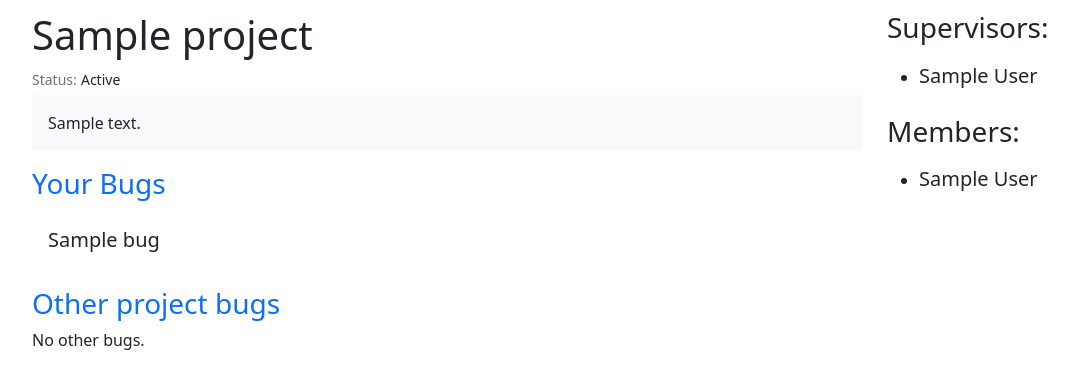
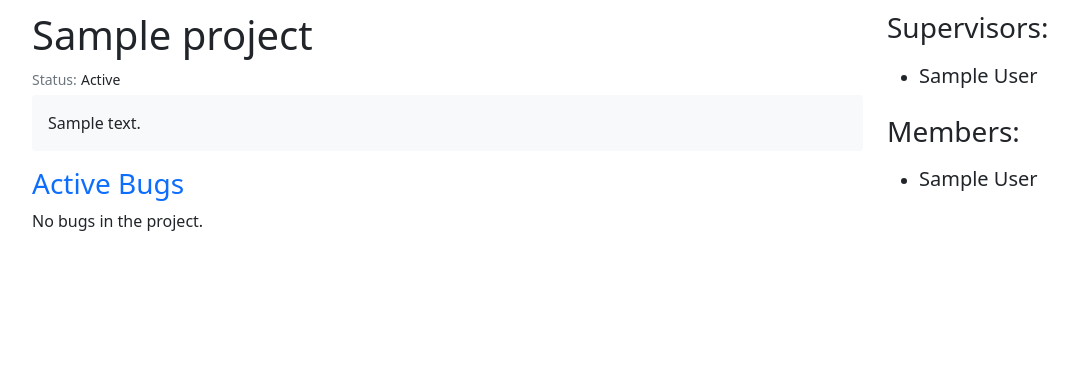
Before and after one commit to JoaoAPS/BugTracker, a Django app: template app/projects/templates/projects/detail.html in a window 1280 px wide. Shown: the part 69-458 px from the top of the page, without its empty margins (50-1128 px from the left). Run offline with Django 3.2, Linux system fonts and the light colour scheme; tables that the repository leaves empty hold one stand-in row (values such as "Sample post"); the template is opened without the code that fills it: values that come from a table or form of the project are taken from there, most other values are stand-ins (such as "Sample title", 1, 10 or a date in 2020); some libraries are stand-ins or nearby versions.

Commit message:
Add filter utilities to project and bug models

```diff
--- a/app/bugs/models.py
+++ b/app/bugs/models.py
@@ -7,6 +7,13 @@ from projects.models import Project
 class Bug(models.Model):
     """A bug in a project to be fixed"""
     POSSIBLE_STATUS = ['WAITING', 'BEING WORKED', 'FIXED', 'CLOSED']
+    ACTIVE_STATUS = ['WAITING', 'BEING WORKED']
+    STATUS_CLASSES = {
+        'WAITING': 'warning',
+        'BEING WORKED': 'primary',
+        'FIXED': 'success',
+        'CLOSED': 'danger'
+    }
 
     title = models.CharField(max_length=255)
     description = models.TextField(blank=True)
@@ -38,6 +45,11 @@ class Bug(models.Model):
 
         self._status = status
 
+    @classmethod
+    def get_active(cls):
+        """Return a queryset with the active bugs"""
+        return cls.objects.filter(_status__in=cls.ACTIVE_STATUS)
+
     def __str__(self):
         """Return the string representation of the bug object"""
         return self.title
--- a/app/projects/models.py
+++ b/app/projects/models.py
@@ -6,6 +6,13 @@ from members.models import Member
 class Project(models.Model):
     """A project worked on by members and containing bugs"""
     POSSIBLE_STATUS = ['ON-GOING', 'CLOSED', 'FINISHED', 'PAUSED']
+    STATUS_CLASSES = {
+        'ON-GOING': 'primary',
+        'CLOSED': 'danger',
+        'FINISHED': 'success',
+        'PAUSED': 'secondary'
+    }
+    ACTIVE_STATUS = ['ON-GOING']
 
     title = models.CharField(max_length=255)
     description = models.TextField(blank=True)
@@ -34,6 +41,17 @@ class Project(models.Model):
 
         self._status = status
 
+    @classmethod
+    def get_active(cls):
+        """Return a queryset with the active projects"""
+        return cls.objects.filter(_status__in=cls.ACTIVE_STATUS)
+
+    @property
+    def active_bugs(self):
+        if not self.bugs.exists():
+            return self.bugs
+        return self.bugs.filter(_status__in=self.bugs.first().ACTIVE_STATUS)
+
     def __str__(self):
         """Return the string representation of the project object"""
         return self.title
--- a/app/projects/templates/projects/detail.html
+++ b/app/projects/templates/projects/detail.html
@@ -28,17 +28,17 @@
 				</a>
 			{% endif %}
 
-			{% if project.bugs.all %}
+			{% if project.active_bugs.all %}
 				{% if user_bugs.all %}
 					<h3 class="text-primary mt-3">Your Bugs</h3>
-					{% include 'bugs/bug_list_group.html' with bugs=user_bugs member=user omit_project=True%}
+					{% include 'bugs/bug_list_group.html' with bugs=user_bugs member=user show_status=True%}
 					<h3 class="text-primary mt-3">Other project bugs</h3>
 				{% else %}
 					<h3 class="text-primary mt-3">Active bugs</h3>
 				{% endif %}
 
 				{% if other_bugs %}
-					{% include 'bugs/bug_list_group.html' with bugs=other_bugs member=user omit_project=True %}
+					{% include 'bugs/bug_list_group.html' with bugs=other_bugs member=user show_status=True %}
 				{% else %}
 					<p>No other bugs.</p>
 				{% endif %}
```
Also changed, not shown: app/bugs/views.py (+6 -10 lines), app/projects/views.py (+5 -6 lines).
